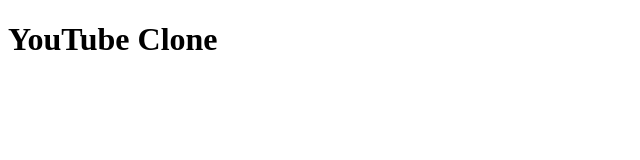
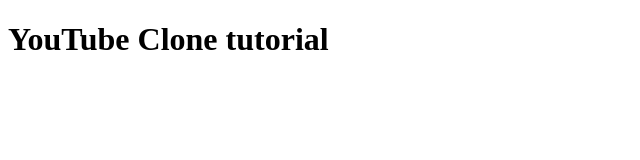
Before and after one commit to K-Vasuki/youtubeclone, a plain HTML site: page index.html in a window 1280 px wide. Shown: the whole page, without its empty margins (0-640 px from the left). Drawn offline with Linux system fonts and the light colour scheme.

Commit message:
Header Updated

```diff
--- a/index.html
+++ b/index.html
@@ -6,6 +6,6 @@
     <title>Document</title>
 </head>
 <body>
-    <h1>YouTube Clone</h1>
+    <h1>YouTube Clone tutorial</h1>
 </body>
 </html>
```
